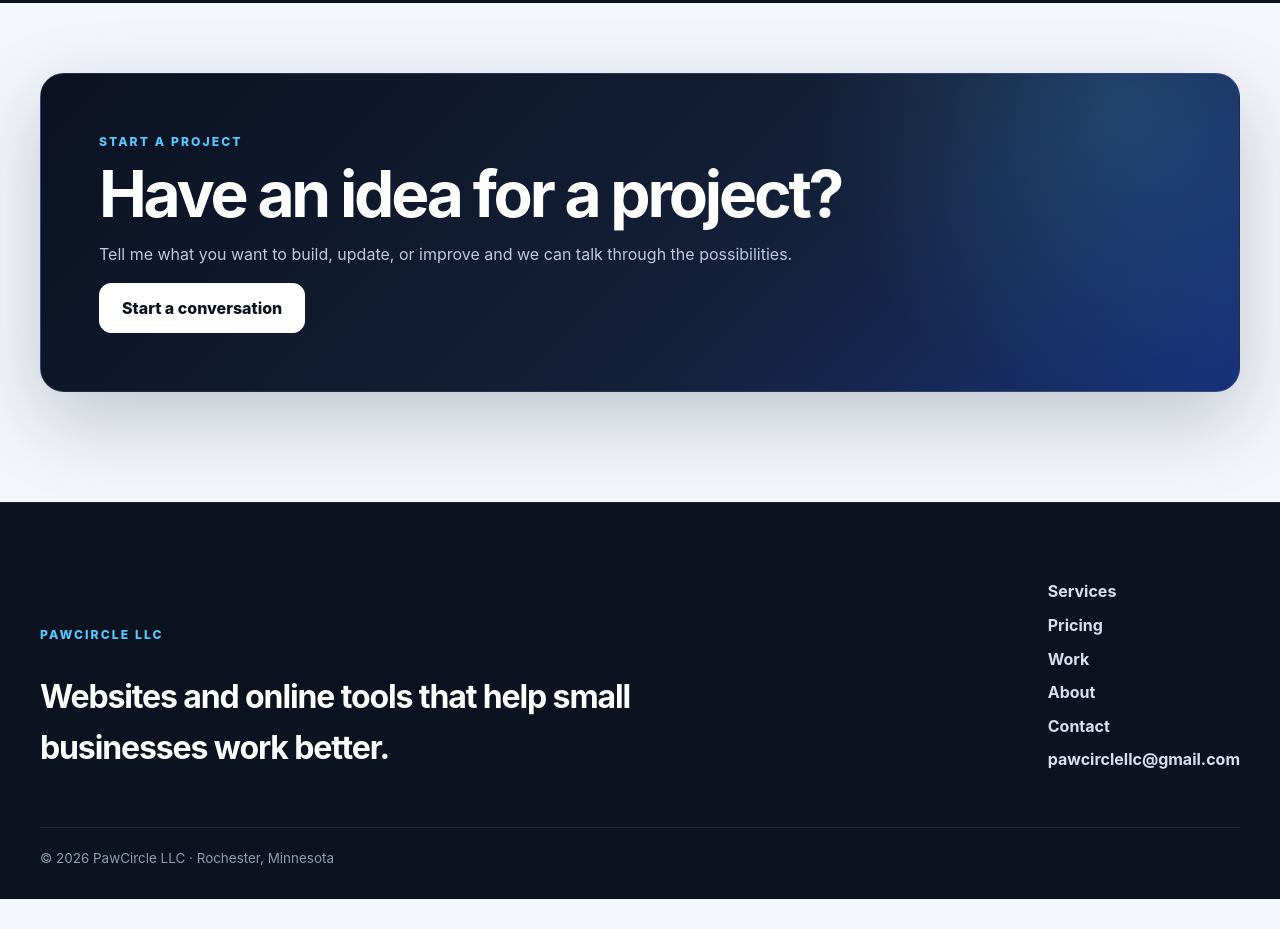
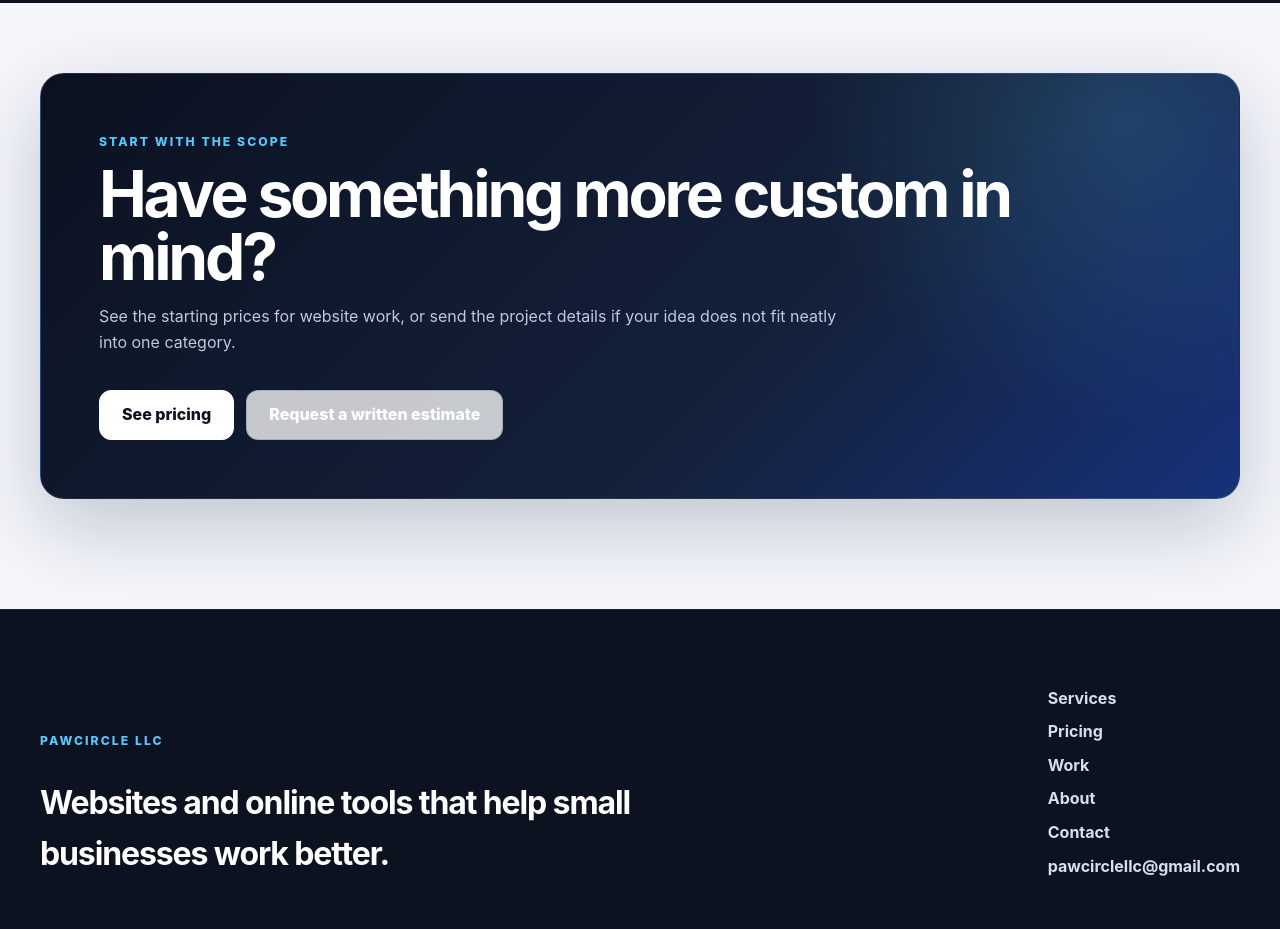
Before and after one commit to reaaland/pawcircle-llc-site, a Next.js app: page /work/pawcircle in a window 1280 px wide. Shown: the part 1860-2789 px from the top of the page. Before the commit the page ends 2759 px from the top, so only its background shows below. Built offline with nearby package versions, Linux system fonts and the light colour scheme.

Commit message:
Align PawCircle case study inquiry CTA

```diff
--- a/app/work/pawcircle/page.tsx
+++ b/app/work/pawcircle/page.tsx
@@ -70,10 +70,13 @@ export default function PawCircleCaseStudyPage() {
       </section>
 
       <section className="cta shell">
-        <p className="eyebrow">START A PROJECT</p>
-        <h2>Have an idea for a project?</h2>
-        <p>Tell me what you want to build, update, or improve and we can talk through the possibilities.</p>
-        <Link className="button button-dark" href="/contact">Start a conversation</Link>
+        <p className="eyebrow">START WITH THE SCOPE</p>
+        <h2>Have something more custom in mind?</h2>
+        <p>See the starting prices for website work, or send the project details if your idea does not fit neatly into one category.</p>
+        <div className="actions">
+          <Link className="button button-dark" href="/pricing">See pricing</Link>
+          <Link className="button button-light" href="/contact">Request a written estimate</Link>
+        </div>
       </section>
     </main>
   );
```
